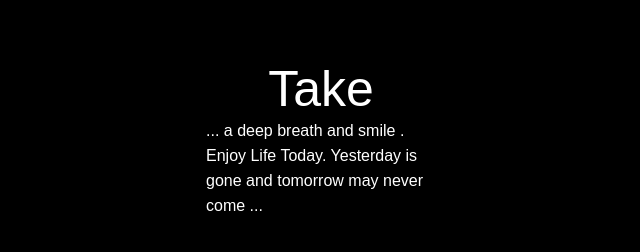
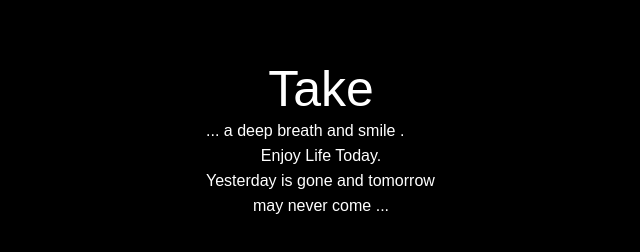
Before and after one commit to normurodovm/cards1, a plain HTML site: page index.html in a window 1280 px wide. Shown: the part 354-606 px from the top of the page, without its empty margins (319-959 px from the left). Drawn offline with Linux system fonts and the light colour scheme; a web font is replaced by a local one.

Commit message:
end project

```diff
--- a/index.css
+++ b/index.css
@@ -16,6 +16,10 @@ body {
     max-width: 230px;
     margin-left: auto;
     margin-right: auto;
+}
+.text3{
+    display: block;
+    text-align: center;
 }
 .text2{
     color: #fff;
--- a/index.html
+++ b/index.html
@@ -26,7 +26,7 @@
     </div>
     <div class="text_content">
         <p class="text2">Take</p>
-        <p class="text">... a deep breath and smile . Enjoy Life Today. Yesterday is gone and tomorrow may never come ...</p>
+        <p class="text">... a deep breath and smile . <span class="text3">Enjoy Life Today.</span> Yesterday is gone and tomorrow <span class="text3">may never come ...</span> </p>
     </div>
 </body>
 </html>
```
